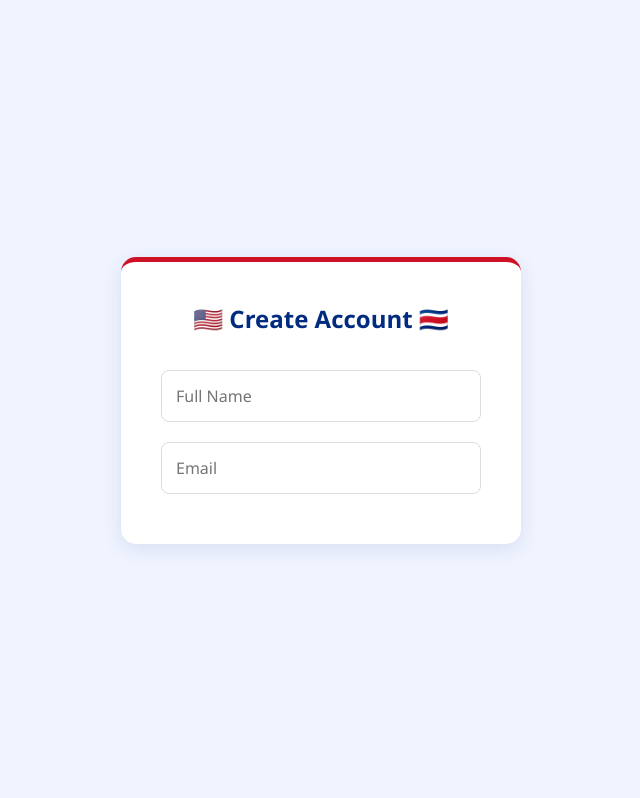
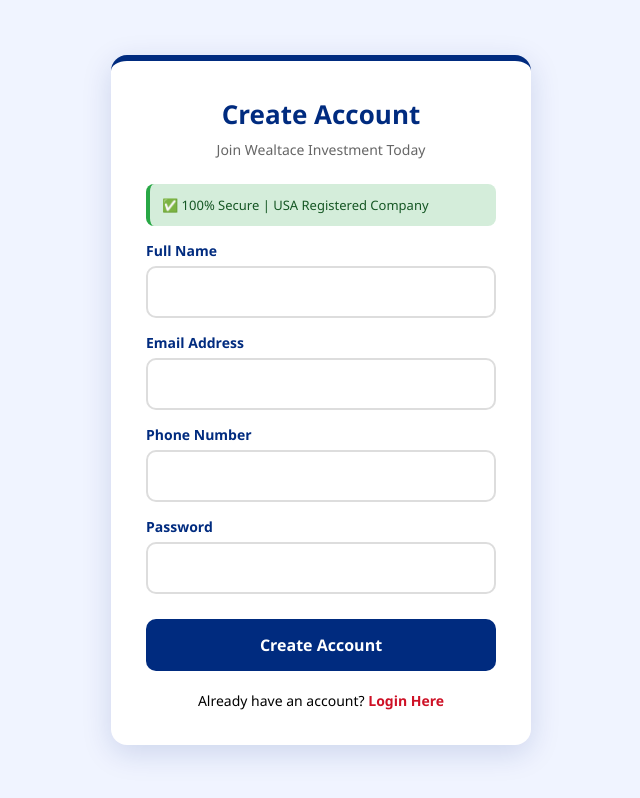
Before and after one commit to Chocolate2269/wealtaceinvestment, a plain HTML site: page signup.html in a window 1280 px wide. Shown: the whole page, without its empty margins (319-959 px from the left). Drawn offline with Linux system fonts and the light colour scheme.

Commit message:
Revamp signup page layout and functionality

```diff
--- a/signup.html
+++ b/signup.html
@@ -1,20 +1,80 @@
-<!DOCTYPE html><html><head><title>Wealtace Sign Up</title>
+<!DOCTYPE html>
+<html lang="en">
+<head>
+<title>Sign Up - Wealtace Investment</title>
 <meta name="viewport" content="width=device-width,initial-scale=1">
+<meta charset="UTF-8">
 <style>
-:root{--blue:#002B7F;--red:#CE1126;--bg:#F0F4FF;}
-*{margin:0;padding:0;font-family:'Segoe UI',Arial;box-sizing:border-box}
+:root{--usa-blue:#002B7F; --usa-red:#CE1126; --usa-green:#28a745; --bg:#F0F4FF;}
+*{margin:0;padding:0;box-sizing:border-box;font-family:'Segoe UI',Arial}
 body{background:var(--bg);display:flex;align-items:center;justify-content:center;min-height:100vh}
-.box{background:#fff;padding:40px;border-radius:15px;box-shadow:0 5px 20px rgba(0,43,127,0.1);width:90%;max-width:400px;border-top:5px solid var(--red)}
-h2{color:var(--blue);text-align:center;margin-bottom:25px}
-input{width:100%;padding:14px;margin:10px 0;border:1px solid #ddd;border-radius:8px;font-size:16px}
-.btn{width:100%;padding:15px;background:var(--blue);color:#fff;border:none;border-radius:8px;font-size:16px;font-weight:bold;cursor:pointer;margin-top:10px}
-.btn:hover{background:var(--red)}
-.link{text-align:center;margin-top:15px;font-size:14px}
+
+.box{background:#fff;width:90%;max-width:420px;padding:35px;border-radius:16px;box-shadow:0 8px 30px rgba(0,43,127,0.15);border-top:6px solid var(--usa-blue)}
+.box h2{text-align:center;color:var(--usa-blue);margin-bottom:8px;font-size:26px}
+.box p{text-align:center;color:#666;margin-bottom:25px;font-size:14px}
+
+.form-group{margin:15px 0}
+.form-group label{display:block;color:var(--usa-blue);font-weight:bold;margin-bottom:6px;font-size:14px}
+.form-group input{width:100%;padding:14px;border:2px solid #ddd;border-radius:10px;font-size:15px}
+.form-group input:focus{border-color:var(--usa-blue);outline:none}
+
+.btn{width:100%;padding:15px;background:var(--usa-blue);color:#fff;border:none;border-radius:10px;font-size:16px;font-weight:bold;cursor:pointer;margin-top:10px}
+.btn:hover{background:#001f5c}
+
+.link{text-align:center;margin-top:20px;font-size:14px}
+.link a{color:var(--usa-red);font-weight:bold;text-decoration:none}
+
+.note{background:#D4EDDA;border-left:4px solid var(--usa-green);padding:12px;border-radius:8px;color:#155724;margin-bottom:15px;font-size:13px}
 </style>
-</head><body>
+</head>
+<body>
+
 <div class="box">
-<h2>🇺🇸 Create Account 🇨🇷</h2>
-<form onsubmit="event.preventDefault(); window.location.href='login.html'">
-<input type="text" placeholder="Full Name" required>
-<input type="email" placeholder="Email" required>
-<input
+  <h2>Create Account</h2>
+  <p>Join Wealtace Investment Today</p>
+
+  <div class="note">✅ 100% Secure | USA Registered Company</div>
+
+  <form onsubmit="signup(event)">
+    <div class="form-group">
+      <label>Full Name</label>
+      <input type="text" id="name" required>
+    </div>
+    <div class="form-group">
+      <label>Email Address</label>
+      <input type="email" id="email" required>
+    </div>
+    <div class="form-group">
+      <label>Phone Number</label>
+      <input type="tel" id="phone" required>
+    </div>
+    <div class="form-group">
+      <label>Password</label>
+      <input type="password" id="password" minlength="6" required>
+    </div>
+    <button class="btn">Create Account</button>
+  </form>
+
+  <div class="link">Already have an account? <a href="login.html">Login Here</a></div>
+</div>
+
+<script>
+function signup(e){
+  e.preventDefault();
+  let user = {
+    name: document.getElementById("name").value,
+    email: document.getElementById("email").value,
+    phone: document.getElementById("phone").value,
+    password: document.getElementById("password").value,
+    balance: "0.00"
+  };
+  localStorage.setItem("wealtace_user", JSON.stringify(user));
+  localStorage.setItem("wealtace_email", user.email);
+  localStorage.setItem("wealtace_balance", "0.00");
+  alert("Account Created Successfully!");
+  window.location.href = "dashboard.html";
+}
+</script>
+
+</body>
+</html>
```
